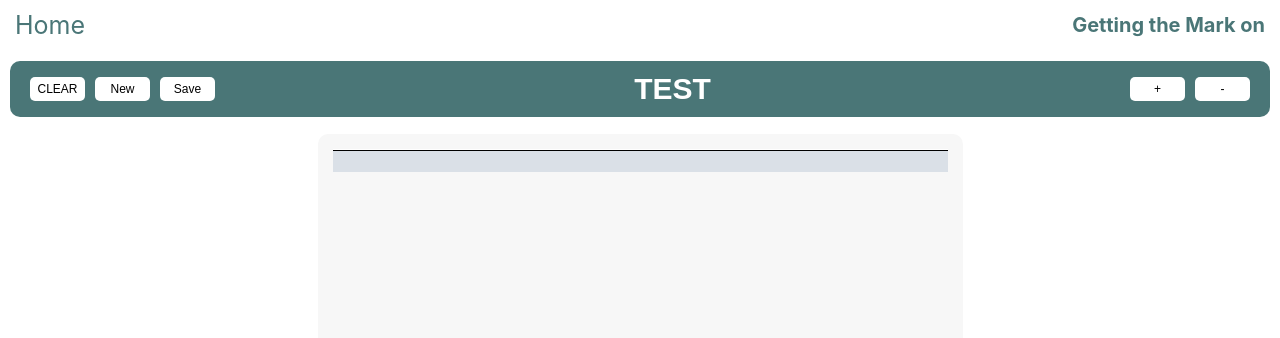
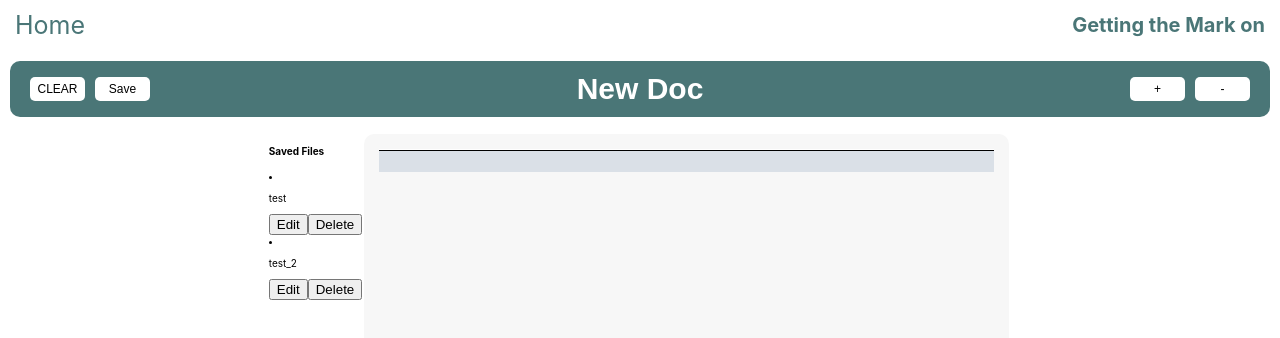
Before and after one commit to matterholt/markDownEditor, a Next.js app: page /editor in a window 1280 px wide. Shown: the top 338 px of the page. Built offline with nearby package versions, Linux system fonts and the light colour scheme.

Commit message:
save feature,

```diff
--- a/components/editor/DocTitle.js
+++ b/components/editor/DocTitle.js
@@ -48,8 +48,8 @@ function TitleUpdate({
 }
 
 
-const DocTitle = ({ docTitleHandler }) => {
-  const { currentDocTitle, setCurrentDocTitle } = docTitleHandler;
+const DocTitle = ({ docTitleHandlers }) => {
+  const { currentDocTitle, setCurrentDocTitle } = docTitleHandlers;
   const [fileNameStatus, setFileNameStatus] = useState("current");
   return (
     <div>
--- a/components/editor/EditorActions.js
+++ b/components/editor/EditorActions.js
@@ -4,7 +4,7 @@ import { Button } from "../general/Button"
 import DocTitle from "./DocTitle"
 
 import { useCurrentDocState } from "../../context/DocPage-context";
-
+/*
 // removed component, may use later
 function DocLayoutViewSelector() {
   const { docState, UpdateDocState } = useCurrentDocState();
@@ -76,29 +76,32 @@ function DocLayoutViewSelector() {
     </div>
   );
 }
+*/
 
-function FileActions({ setCurrentMarkdownRaw  }) {
+function DocSave({ saveFile }) {
+  return (
+    <div>
+      <Button title="Save" action={saveFile} />
+    </div>
+  );
+}
+
+
+
+function ClearCurrentDoc({ setCurrentMarkdownRaw }) {
   function clearAll() {
     setCurrentMarkdownRaw([]);
   }
   return (
     <div>
       <Button title="CLEAR" action={clearAll} />
-      <Button title="New" action={() => console.log("new")} />
-      <Button title="Save" action={() => console.log("save")} />
     </div>
   );
 }
 
 
 
-function FontSize() {
-  const { docState, UpdateDocState } = useCurrentDocState();
-
-  function updateFontSize(action) {
-    const newFontSize = docState.fontSize + action;
-    UpdateDocState({ name: "fontSize", value: newFontSize });
-  }
+function FontSize({ updateFontSize }) {
   return (
     <div>
       <Button title="+" action={() => updateFontSize(1)} />
@@ -107,15 +110,35 @@ function FontSize() {
   );
 }
 
-export default function EditorActions({ setCurrentMarkdownRaw, docTitleHandler }) {
+export default function EditorActions({ currentMarkdownHandlers, docTitleHandlers }) {
+  const { docState, UpdateDocState } = useCurrentDocState(); //one place for context
+  const { currentMarkdownRaw, setCurrentMarkdownRaw } = currentMarkdownHandlers;
+
+  function updateFontSize(action) {
+    const newFontSize = docState.fontSize + action;
+    UpdateDocState({ name: "fontSize", value: newFontSize });
+  }
+  function saveFile() {
+    const savedFiles = docState.savedFiles;
+    const currentDoc = {
+      id: savedFiles.length,
+      fileName: docTitleHandlers.currentDocTitle,
+      content: currentMarkdownRaw,
+    };
+    UpdateDocState({ name: "savedFiles", value: [...savedFiles, currentDoc] });
+  }
+
   return (
-    <div className="editor__actions">
-      <FileActions setCurrentMarkdownRaw={setCurrentMarkdownRaw} />
-      <DocTitle docTitleHandler={docTitleHandler} />
-      <FontSize />
+    <div className="editor__toolbar">
+      <div className="editor__actions">
+        <ClearCurrentDoc setCurrentMarkdownRaw={setCurrentMarkdownRaw} />
+        <DocSave saveFile={saveFile} />
+      </div>
+      <DocTitle docTitleHandlers={docTitleHandlers} />
+      <FontSize updateFontSize={updateFontSize} />
 
       <style jsx>{`
-        .editor__actions {
+        .editor__toolbar {
           background-color: #4a7677;
           border-radius: 10px;
           display: flex;
@@ -123,6 +146,9 @@ export default function EditorActions({ setCurrentMarkdownRaw, docTitleHandler }
           align-items: center;
           padding: 0 15px;
         }
+        .editor__actions {
+          display: flex;
+        }
       `}</style>
     </div>
   );
--- a/components/editor/EditorDoc.js
+++ b/components/editor/EditorDoc.js
@@ -6,17 +6,42 @@ import EditorActions from "./EditorActions"
 import { useCurrentDocState } from "../../context/DocPage-context";
 
 
-function EditorDoc({ children, setCurrentMarkdownRaw }) {
-  const [currentDocTitle, setCurrentDocTitle] = useState("TEST")
+
+function SavedFiles({ savedFiles }) {
+  return (
+    <div>
+      <h4>Saved Files</h4>
+      {savedFiles.map((file) => {
+        return (
+          <li key={file.id }>
+            <p>{file.fileName}</p>
+            <button>Edit</button>
+            <button>Delete</button>
+          </li>
+        );
+      })}
+    </div>
+  );
+}
+
+
+function EditorDoc({ children, currentMarkdownHandlers }) {
+  const { docState } = useCurrentDocState();
+
+  const [currentDocTitle, setCurrentDocTitle] = useState("New Doc");
+  const { savedFiles } = docState;
 
   return (
     <div className="doc_container">
       <EditorActions
-        setCurrentMarkdownRaw={setCurrentMarkdownRaw}
-        docTitleHandler={{ currentDocTitle, setCurrentDocTitle }}
+        currentMarkdownHandlers={currentMarkdownHandlers}
+        docTitleHandlers={{ currentDocTitle, setCurrentDocTitle }}
       />
 
-      <div className="page_container">{children}</div>
+      <div className="page_container">
+        <SavedFiles savedFiles={savedFiles} />
+        {children}
+      </div>
 
       <style jsx>{`
         .page_container {
--- a/context/DocPage-context.js
+++ b/context/DocPage-context.js
@@ -10,7 +10,11 @@ const CurrentDocContext = createContext()
 
 function CurrentDocProvider({ children }) {
   const [docState, setDocState] = useState({
-    fontSize: 10
+    fontSize: 10,
+    savedFiles: [
+      { id: 0, fileName: "test", content: "sadfasdfasdf asdf asd" },
+      { id: 1, fileName: "test_2", content: "sadfasdfasdf asdf asd asdfasdfas" },
+    ],
   });
 
   React.useEffect(() => {
--- a/pages/editor.js
+++ b/pages/editor.js
@@ -8,13 +8,17 @@ import VewDocController from "../components/editor/VewDocController";
 
 
 const Editor = () => {
-  const [currentFileName, setCurrentFileName] = useState("")
   const [currentMarkdownRaw, setCurrentMarkdownRaw] = useState([]);
 
   return (
     <Layout>
       <CurrentDocProvider>
-        <EditorDoc setCurrentMarkdownRaw={setCurrentMarkdownRaw}>
+        <EditorDoc
+          currentMarkdownHandlers={{
+            currentMarkdownRaw,
+            setCurrentMarkdownRaw,
+          }}
+        >
           <VewDocController
             currentMarkdownRaw={currentMarkdownRaw}
             setCurrentMarkdownRaw={setCurrentMarkdownRaw}
```
Lines whose indentation alone changed are shown as unchanged.
